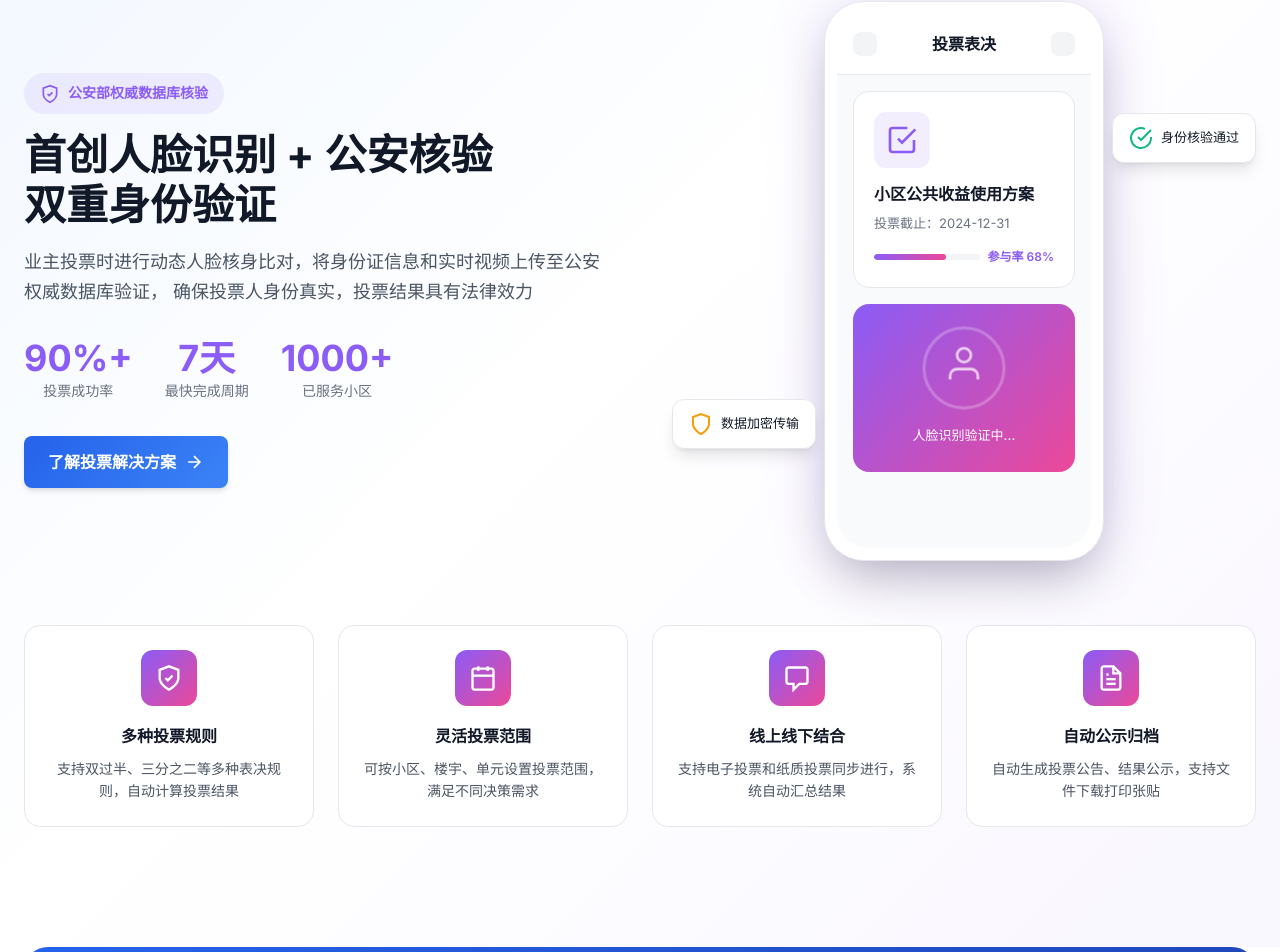
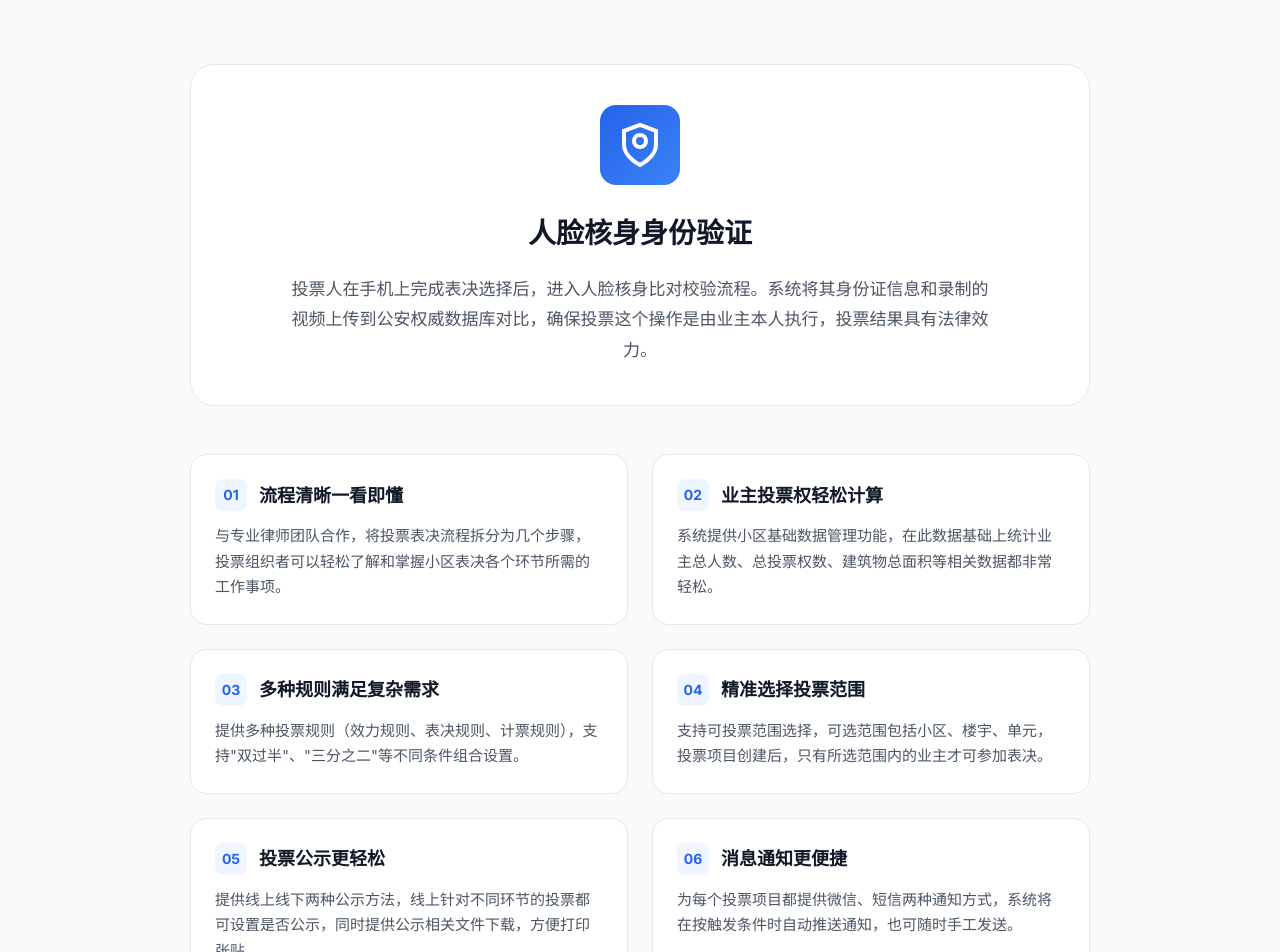
Before and after one commit to rebnonu-bot/lmzj_web, a Vue app: page / in a window 1280 px wide. Shown: the part 3540-4492 px from the top of the page. Built offline with nearby package versions, Linux system fonts and the light colour scheme.

Commit message:
refactor: 重新设计电子投票解决方案区块，采用简洁的内容展示风格

```diff
--- a/src/views/Home.vue
+++ b/src/views/Home.vue
@@ -168,150 +168,119 @@
     <section class="voting-solution section-padding">
       <div class="container">
         <div class="section-header">
-          <span class="overline highlight">核心解决方案</span>
-          <h2 class="heading-section">电子投票表决系统</h2>
+          <span class="overline">电子投票解决方案</span>
+          <h2 class="heading-section">让业主大会召开不再困难</h2>
           <p class="section-desc">
-            用技术手段解决业主投票流程不清晰、身份核验难、统计核算难等痛点<br/>
-            让小区公共事务决策更高效、更公正、更透明
+            传统纸质投票过程需要核对业主身份、发放选票、回收选票、唱票计票，<br/>
+            投票周期长、业主参与难、耗费大量人力物力。邻檬智能电子投票系统，<br/>
+            专门针对小区投票场景打造，用技术手段解决投票流程不清晰、公告通知难、<br/>
+            投票参与难、身份核验难、统计核算难等多个痛点。
           </p>
         </div>
 
-        <div class="voting-showcase">
-          <div class="voting-main">
-            <div class="voting-badge">
-              <svg width="20" height="20" viewBox="0 0 24 24" fill="none" stroke="currentColor" stroke-width="2">
+        <div class="voting-content">
+          <div class="voting-main-feature">
+            <div class="voting-icon-large">
+              <svg width="48" height="48" viewBox="0 0 24 24" fill="none" stroke="currentColor" stroke-width="2">
                 <path d="M12 22s8-4 8-10V5l-8-3-8 3v7c0 6 8 10 8 10z"/>
-                <path d="M9 12l2 2 4-4"/>
+                <circle cx="12" cy="10" r="3"/>
               </svg>
-              公安部权威数据库核验
             </div>
-            <h3 class="voting-title">首创人脸识别 + 公安核验<br/>双重身份验证</h3>
-            <p class="voting-desc">
-              业主投票时进行动态人脸核身比对，将身份证信息和实时视频上传至公安权威数据库验证，
-              确保投票人身份真实，投票结果具有法律效力
-            </p>
-            <div class="voting-stats">
-              <div class="voting-stat-item">
-                <span class="voting-stat-number">90%+</span>
-                <span class="voting-stat-label">投票成功率</span>
+            <h3>人脸核身身份验证</h3>
+            <p>投票人在手机上完成表决选择后，进入人脸核身比对校验流程。系统将其身份证信息和录制的视频上传到公安权威数据库对比，确保投票这个操作是由业主本人执行，投票结果具有法律效力。</p>
+          </div>
+
+          <div class="voting-grid">
+            <div class="voting-item">
+              <div class="voting-item-header">
+                <span class="voting-number">01</span>
+                <h4>流程清晰一看即懂</h4>
               </div>
-              <div class="voting-stat-item">
-                <span class="voting-stat-number">7天</span>
-                <span class="voting-stat-label">最快完成周期</span>
+              <p>与专业律师团队合作，将投票表决流程拆分为几个步骤，投票组织者可以轻松了解和掌握小区表决各个环节所需的工作事项。</p>
+            </div>
+
+            <div class="voting-item">
+              <div class="voting-item-header">
+                <span class="voting-number">02</span>
+                <h4>业主投票权轻松计算</h4>
               </div>
-              <div class="voting-stat-item">
-                <span class="voting-stat-number">1000+</span>
-                <span class="voting-stat-label">已服务小区</span>
+              <p>系统提供小区基础数据管理功能，在此数据基础上统计业主总人数、总投票权数、建筑物总面积等相关数据都非常轻松。</p>
+            </div>
+
+            <div class="voting-item">
+              <div class="voting-item-header">
+                <span class="voting-number">03</span>
+                <h4>多种规则满足复杂需求</h4>
               </div>
+              <p>提供多种投票规则（效力规则、表决规则、计票规则），支持"双过半"、"三分之二"等不同条件组合设置。</p>
             </div>
-            <div class="voting-cta">
-              <router-link to="/contact" class="btn btn-primary btn-large">
-                了解投票解决方案
-                <svg width="20" height="20" viewBox="0 0 24 24" fill="none" stroke="currentColor" stroke-width="2">
-                  <path d="M5 12h14M12 5l7 7-7 7"/>
-                </svg>
-              </router-link>
+
+            <div class="voting-item">
+              <div class="voting-item-header">
+                <span class="voting-number">04</span>
+                <h4>精准选择投票范围</h4>
+              </div>
+              <p>支持可投票范围选择，可选范围包括小区、楼宇、单元，投票项目创建后，只有所选范围内的业主才可参加表决。</p>
+            </div>
+
+            <div class="voting-item">
+              <div class="voting-item-header">
+                <span class="voting-number">05</span>
+                <h4>投票公示更轻松</h4>
+              </div>
+              <p>提供线上线下两种公示方法，线上针对不同环节的投票都可设置是否公示，同时提供公示相关文件下载，方便打印张贴。</p>
+            </div>
+
+            <div class="voting-item">
+              <div class="voting-item-header">
+                <span class="voting-number">06</span>
+                <h4>消息通知更便捷</h4>
+              </div>
+              <p>为每个投票项目都提供微信、短信两种通知方式，系统将在按触发条件时自动推送通知，也可随时手工发送。</p>
+            </div>
+
+            <div class="voting-item">
+              <div class="voting-item-header">
+                <span class="voting-number">07</span>
+                <h4>同时支持线上线下投票</h4>
+              </div>
+              <p>支持传统纸质投票方式，可将选票打印出来，投票人填写完成后在系统中进行录入和拍照上传，线下投票同样计入表决结果。</p>
+            </div>
+
+            <div class="voting-item">
+              <div class="voting-item-header">
+                <span class="voting-number">08</span>
+                <h4>表决结果自动计算</h4>
+              </div>
+              <p>表决结果完全根据投票规则自动计算，此次投票是否有效，表决结果是否通过，都由系统自动生成，杜绝人工干预可能。</p>
             </div>
           </div>
-          <div class="voting-visual">
-            <div class="phone-mockup">
-              <div class="phone-screen">
-                <div class="vote-app">
-                  <div class="vote-header">
-                    <div class="vote-back"></div>
-                    <span>投票表决</span>
-                    <div class="vote-menu"></div>
-                  </div>
-                  <div class="vote-content">
-                    <div class="vote-card">
-                      <div class="vote-icon">
-                        <svg width="32" height="32" viewBox="0 0 24 24" fill="none" stroke="#8B5CF6" stroke-width="2">
-                          <path d="M9 11l3 3L22 4"/>
-                          <path d="M21 12v7a2 2 0 0 1-2 2H5a2 2 0 0 1-2-2V5a2 2 0 0 1 2-2h11"/>
-                        </svg>
-                      </div>
-                      <h4>小区公共收益使用方案</h4>
-                      <p>投票截止：2024-12-31</p>
-                      <div class="vote-progress">
-                        <div class="vote-progress-bar"></div>
-                        <span>参与率 68%</span>
-                      </div>
-                    </div>
-                    <div class="face-id-demo">
-                      <div class="face-ring">
-                        <div class="face-icon">
-                          <svg width="40" height="40" viewBox="0 0 24 24" fill="none" stroke="white" stroke-width="1.5">
-                            <path d="M20 21v-2a4 4 0 0 0-4-4H8a4 4 0 0 0-4 4v2"/>
-                            <circle cx="12" cy="7" r="4"/>
-                          </svg>
-                        </div>
-                      </div>
-                      <span>人脸识别验证中...</span>
-                    </div>
-                  </div>
-                </div>
-              </div>
+
+          <div class="voting-highlights">
+            <div class="highlight-card">
+              <span class="highlight-number">90%+</span>
+              <span class="highlight-label">投票成功率</span>
+              <span class="highlight-desc">远高于传统投票方式</span>
             </div>
-            <div class="floating-card card-1">
-              <svg width="24" height="24" viewBox="0 0 24 24" fill="none" stroke="#10B981" stroke-width="2">
-                <path d="M22 11.08V12a10 10 0 1 1-5.93-9.14"/>
-                <polyline points="22 4 12 14.01 9 11.01"/>
-              </svg>
-              <span>身份核验通过</span>
+            <div class="highlight-card">
+              <span class="highlight-number">一周</span>
+              <span class="highlight-label">最快完成</span>
+              <span class="highlight-desc">从发起到投票成功</span>
             </div>
-            <div class="floating-card card-2">
-              <svg width="24" height="24" viewBox="0 0 24 24" fill="none" stroke="#F59E0B" stroke-width="2">
-                <path d="M12 22s8-4 8-10V5l-8-3-8 3v7c0 6 8 10 8 10z"/>
-              </svg>
-              <span>数据加密传输</span>
+            <div class="highlight-card">
+              <span class="highlight-number">观察员</span>
+              <span class="highlight-label">机制监督</span>
+              <span class="highlight-desc">电脑端手机端都可查看</span>
             </div>
           </div>
-        </div>
 
-        <div class="voting-features">
-          <div class="voting-feature-item">
-            <div class="voting-feature-icon">
-              <svg width="28" height="28" viewBox="0 0 24 24" fill="none" stroke="currentColor" stroke-width="2">
-                <path d="M12 22s8-4 8-10V5l-8-3-8 3v7c0 6 8 10 8 10z"/>
-                <path d="M9 12l2 2 4-4"/>
+          <div class="voting-cta">
+            <router-link to="/contact" class="btn btn-primary btn-large">
+              了解电子投票解决方案
+              <svg width="20" height="20" viewBox="0 0 24 24" fill="none" stroke="currentColor" stroke-width="2">
+                <path d="M5 12h14M12 5l7 7-7 7"/>
               </svg>
-            </div>
-            <h4>多种投票规则</h4>
-            <p>支持双过半、三分之二等多种表决规则，自动计算投票结果</p>
-          </div>
-          <div class="voting-feature-item">
-            <div class="voting-feature-icon">
-              <svg width="28" height="28" viewBox="0 0 24 24" fill="none" stroke="currentColor" stroke-width="2">
-                <rect x="3" y="4" width="18" height="18" rx="2" ry="2"/>
-                <line x1="16" y1="2" x2="16" y2="6"/>
-                <line x1="8" y1="2" x2="8" y2="6"/>
-                <line x1="3" y1="10" x2="21" y2="10"/>
-              </svg>
-            </div>
-            <h4>灵活投票范围</h4>
-            <p>可按小区、楼宇、单元设置投票范围，满足不同决策需求</p>
-          </div>
-          <div class="voting-feature-item">
-            <div class="voting-feature-icon">
-              <svg width="28" height="28" viewBox="0 0 24 24" fill="none" stroke="currentColor" stroke-width="2">
-                <path d="M9 17H5a2 2 0 0 1-2-2V5a2 2 0 0 1 2-2h14a2 2 0 0 1 2 2v10a2 2 0 0 1-2 2h-5l-5 5v-5z"/>
-              </svg>
-            </div>
-            <h4>线上线下结合</h4>
-            <p>支持电子投票和纸质投票同步进行，系统自动汇总结果</p>
-          </div>
-          <div class="voting-feature-item">
-            <div class="voting-feature-icon">
-              <svg width="28" height="28" viewBox="0 0 24 24" fill="none" stroke="currentColor" stroke-width="2">
-                <path d="M14 2H6a2 2 0 0 0-2 2v16a2 2 0 0 0 2 2h12a2 2 0 0 0 2-2V8z"/>
-                <polyline points="14 2 14 8 20 8"/>
-                <line x1="16" y1="13" x2="8" y2="13"/>
-                <line x1="16" y1="17" x2="8" y2="17"/>
-                <polyline points="10 9 9 9 8 9"/>
-              </svg>
-            </div>
-            <h4>自动公示归档</h4>
-            <p>自动生成投票公告、结果公示，支持文件下载打印张贴</p>
+            </router-link>
           </div>
         </div>
       </div>
@@ -895,357 +864,154 @@ const testimonials = [
 
 /* Voting Solution Section */
 .voting-solution {
-  background: linear-gradient(135deg, var(--brand-50) 0%, var(--bg-primary) 50%, rgba(139, 92, 246, 0.05) 100%);
+  background: var(--bg-secondary);
 }
 
-[data-theme="dark"] .voting-solution {
-  background: linear-gradient(135deg, rgba(30, 58, 95, 0.3) 0%, var(--bg-primary) 50%, rgba(139, 92, 246, 0.1) 100%);
+.voting-content {
+  max-width: 900px;
+  margin: 0 auto;
 }
 
-.voting-solution .highlight {
-  background: linear-gradient(135deg, #8B5CF6 0%, #EC4899 100%);
-  -webkit-background-clip: text;
-  -webkit-text-fill-color: transparent;
-  background-clip: text;
+.voting-main-feature {
+  text-align: center;
+  margin-bottom: var(--space-12);
+  padding: var(--space-10);
+  background: var(--bg-primary);
+  border-radius: var(--radius-2xl);
+  border: 1px solid var(--border-color);
 }
 
-.voting-showcase {
-  display: grid;
-  grid-template-columns: 1fr 1fr;
-  gap: var(--space-16);
+.voting-icon-large {
+  width: 80px;
+  height: 80px;
+  border-radius: var(--radius-xl);
+  background: linear-gradient(135deg, var(--brand-primary) 0%, var(--brand-light) 100%);
+  color: white;
+  display: flex;
   align-items: center;
-  margin-bottom: var(--space-16);
+  justify-content: center;
+  margin: 0 auto var(--space-6);
 }
 
-@media (max-width: 1024px) {
-  .voting-showcase {
-    grid-template-columns: 1fr;
-    gap: var(--space-10);
-  }
-}
-
-.voting-badge {
-  display: inline-flex;
-  align-items: center;
-  gap: var(--space-2);
-  background: rgba(139, 92, 246, 0.1);
-  color: #8B5CF6;
-  font-size: 14px;
-  font-weight: 600;
-  padding: var(--space-2) var(--space-4);
-  border-radius: var(--radius-full);
-  margin-bottom: var(--space-4);
-}
-
-[data-theme="dark"] .voting-badge {
-  background: rgba(139, 92, 246, 0.2);
-  color: #A78BFA;
-}
-
-.voting-title {
-  font-size: 42px;
+.voting-main-feature h3 {
+  font-size: 28px;
   font-weight: 700;
-  line-height: 1.2;
   color: var(--text-primary);
   margin-bottom: var(--space-4);
 }
 
+.voting-main-feature p {
+  font-size: 17px;
+  color: var(--text-secondary);
+  line-height: 1.8;
+  max-width: 700px;
+  margin: 0 auto;
+}
+
+.voting-grid {
+  display: grid;
+  grid-template-columns: repeat(2, 1fr);
+  gap: var(--space-6);
+  margin-bottom: var(--space-12);
+}
+
 @media (max-width: 768px) {
-  .voting-title {
-    font-size: 28px;
+  .voting-grid {
+    grid-template-columns: 1fr;
   }
 }
 
-.voting-desc {
-  font-size: 18px;
-  color: var(--text-secondary);
-  line-height: 1.7;
-  margin-bottom: var(--space-8);
+.voting-item {
+  background: var(--bg-primary);
+  border-radius: var(--radius-xl);
+  padding: var(--space-6);
+  border: 1px solid var(--border-color);
+  transition: all var(--duration-normal);
 }
 
-.voting-stats {
-  display: flex;
-  gap: var(--space-8);
-  margin-bottom: var(--space-8);
+.voting-item:hover {
+  border-color: var(--brand-200);
+  box-shadow: var(--shadow-md);
 }
 
-@media (max-width: 640px) {
-  .voting-stats {
-    gap: var(--space-4);
-  }
+.voting-item-header {
+  display: flex;
+  align-items: center;
+  gap: var(--space-3);
+  margin-bottom: var(--space-3);
 }
 
-.voting-stat-item {
-  text-align: center;
+.voting-number {
+  width: 32px;
+  height: 32px;
+  border-radius: var(--radius-md);
+  background: var(--brand-50);
+  color: var(--brand-primary);
+  font-size: 14px;
+  font-weight: 700;
+  display: flex;
+  align-items: center;
+  justify-content: center;
+  flex-shrink: 0;
 }
 
-.voting-stat-number {
-  display: block;
-  font-size: 36px;
-  font-weight: 700;
-  color: #8B5CF6;
-  line-height: 1;
+[data-theme="dark"] .voting-number {
+  background: var(--brand-900);
 }
 
-.voting-stat-label {
-  font-size: 14px;
-  color: var(--text-tertiary);
-  margin-top: var(--space-1);
-}
-
-.voting-visual {
-  position: relative;
-  display: flex;
-  justify-content: center;
-  align-items: center;
-}
-
-.phone-mockup {
-  width: 280px;
-  height: 560px;
-  background: var(--bg-primary);
-  border-radius: 40px;
-  padding: 12px;
-  box-shadow: var(--shadow-2xl), 0 0 60px rgba(139, 92, 246, 0.2);
-  border: 1px solid var(--border-color);
-}
-
-.phone-screen {
-  width: 100%;
-  height: 100%;
-  background: var(--bg-secondary);
-  border-radius: 32px;
-  overflow: hidden;
-}
-
-.vote-app {
-  height: 100%;
-  display: flex;
-  flex-direction: column;
-}
-
-.vote-header {
-  display: flex;
-  align-items: center;
-  justify-content: space-between;
-  padding: var(--space-4);
-  background: var(--bg-primary);
-  border-bottom: 1px solid var(--border-color);
-}
-
-.vote-back, .vote-menu {
-  width: 24px;
-  height: 24px;
-  background: var(--bg-tertiary);
-  border-radius: var(--radius-md);
-}
-
-.vote-header span {
-  font-size: 16px;
+.voting-item h4 {
+  font-size: 18px;
   font-weight: 600;
   color: var(--text-primary);
 }
 
-.vote-content {
-  flex: 1;
-  padding: var(--space-4);
-  display: flex;
-  flex-direction: column;
-  gap: var(--space-4);
+.voting-item p {
+  font-size: 15px;
+  color: var(--text-secondary);
+  line-height: 1.7;
 }
 
-.vote-card {
+.voting-highlights {
+  display: flex;
+  justify-content: center;
+  gap: var(--space-6);
+  margin-bottom: var(--space-12);
+  flex-wrap: wrap;
+}
+
+.highlight-card {
   background: var(--bg-primary);
   border-radius: var(--radius-xl);
-  padding: var(--space-5);
+  padding: var(--space-8) var(--space-10);
+  text-align: center;
   border: 1px solid var(--border-color);
+  min-width: 160px;
 }
 
-.vote-icon {
-  width: 56px;
-  height: 56px;
-  background: rgba(139, 92, 246, 0.1);
-  border-radius: var(--radius-lg);
-  display: flex;
-  align-items: center;
-  justify-content: center;
-  margin-bottom: var(--space-3);
+.highlight-number {
+  display: block;
+  font-size: 36px;
+  font-weight: 700;
+  color: var(--brand-primary);
+  line-height: 1;
+  margin-bottom: var(--space-2);
 }
 
-.vote-card h4 {
+.highlight-label {
+  display: block;
   font-size: 16px;
   font-weight: 600;
   color: var(--text-primary);
   margin-bottom: var(--space-1);
 }
 
-.vote-card p {
+.highlight-desc {
   font-size: 13px;
   color: var(--text-tertiary);
-  margin-bottom: var(--space-3);
 }
 
-.vote-progress {
-  display: flex;
-  align-items: center;
-  gap: var(--space-2);
-}
-
-.vote-progress-bar {
-  flex: 1;
-  height: 6px;
-  background: var(--bg-tertiary);
-  border-radius: var(--radius-full);
-  position: relative;
-  overflow: hidden;
-}
-
-.vote-progress-bar::after {
-  content: '';
-  position: absolute;
-  left: 0;
-  top: 0;
-  height: 100%;
-  width: 68%;
-  background: linear-gradient(90deg, #8B5CF6 0%, #EC4899 100%);
-  border-radius: var(--radius-full);
-}
-
-.vote-progress span {
-  font-size: 12px;
-  font-weight: 600;
-  color: #8B5CF6;
-}
-
-.face-id-demo {
-  background: linear-gradient(135deg, #8B5CF6 0%, #EC4899 100%);
-  border-radius: var(--radius-xl);
-  padding: var(--space-6);
+.voting-cta {
   text-align: center;
-  color: white;
-}
-
-.face-ring {
-  width: 80px;
-  height: 80px;
-  border: 3px solid rgba(255, 255, 255, 0.3);
-  border-radius: 50%;
-  display: flex;
-  align-items: center;
-  justify-content: center;
-  margin: 0 auto var(--space-3);
-  animation: pulse 2s ease-in-out infinite;
-}
-
-@keyframes pulse {
-  0%, 100% { transform: scale(1); opacity: 1; }
-  50% { transform: scale(1.05); opacity: 0.8; }
-}
-
-.face-icon {
-  opacity: 0.9;
-}
-
-.face-id-demo span {
-  font-size: 13px;
-  font-weight: 500;
-}
-
-.floating-card {
-  position: absolute;
-  background: var(--bg-primary);
-  border-radius: var(--radius-lg);
-  padding: var(--space-3) var(--space-4);
-  box-shadow: var(--shadow-lg);
-  display: flex;
-  align-items: center;
-  gap: var(--space-2);
-  font-size: 13px;
-  font-weight: 500;
-  color: var(--text-primary);
-  border: 1px solid var(--border-color);
-  animation: float 3s ease-in-out infinite;
-}
-
-@keyframes float {
-  0%, 100% { transform: translateY(0); }
-  50% { transform: translateY(-10px); }
-}
-
-.card-1 {
-  top: 20%;
-  right: 0;
-  animation-delay: 0s;
-}
-
-.card-2 {
-  bottom: 20%;
-  left: 0;
-  animation-delay: 1.5s;
-}
-
-@media (max-width: 1024px) {
-  .floating-card {
-    display: none;
-  }
-}
-
-.voting-features {
-  display: grid;
-  grid-template-columns: repeat(4, 1fr);
-  gap: var(--space-6);
-}
-
-@media (max-width: 1024px) {
-  .voting-features {
-    grid-template-columns: repeat(2, 1fr);
-  }
-}
-
-@media (max-width: 640px) {
-  .voting-features {
-    grid-template-columns: 1fr;
-  }
-}
-
-.voting-feature-item {
-  background: var(--bg-primary);
-  border-radius: var(--radius-xl);
-  padding: var(--space-6);
-  border: 1px solid var(--border-color);
-  text-align: center;
-  transition: all var(--duration-normal);
-}
-
-.voting-feature-item:hover {
-  transform: translateY(-4px);
-  box-shadow: var(--shadow-lg);
-  border-color: rgba(139, 92, 246, 0.3);
-}
-
-.voting-feature-icon {
-  width: 56px;
-  height: 56px;
-  border-radius: var(--radius-lg);
-  background: linear-gradient(135deg, #8B5CF6 0%, #EC4899 100%);
-  color: white;
-  display: flex;
-  align-items: center;
-  justify-content: center;
-  margin: 0 auto var(--space-4);
-}
-
-.voting-feature-item h4 {
-  font-size: 16px;
-  font-weight: 600;
-  color: var(--text-primary);
-  margin-bottom: var(--space-2);
-}
-
-.voting-feature-item p {
-  font-size: 14px;
-  color: var(--text-secondary);
-  line-height: 1.6;
 }
 
 /* CTA Section */
```
